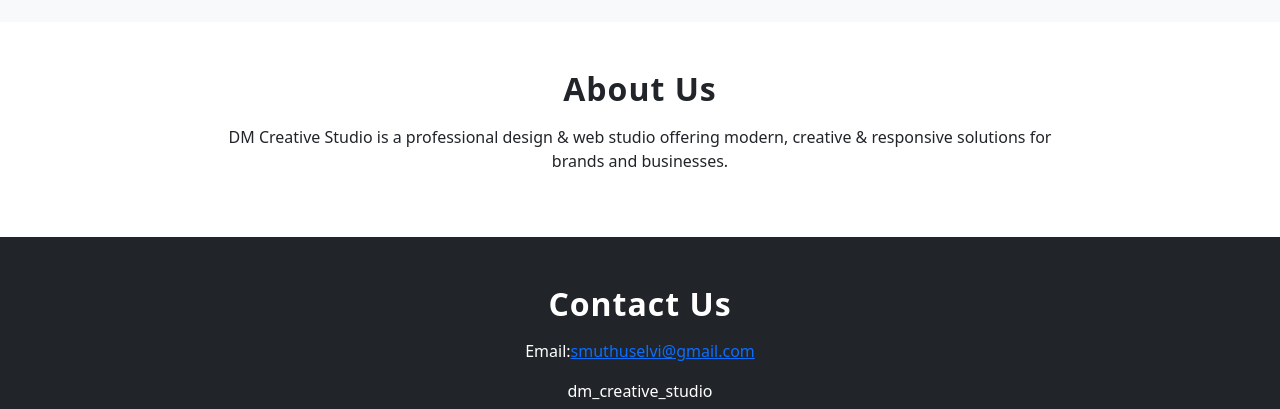
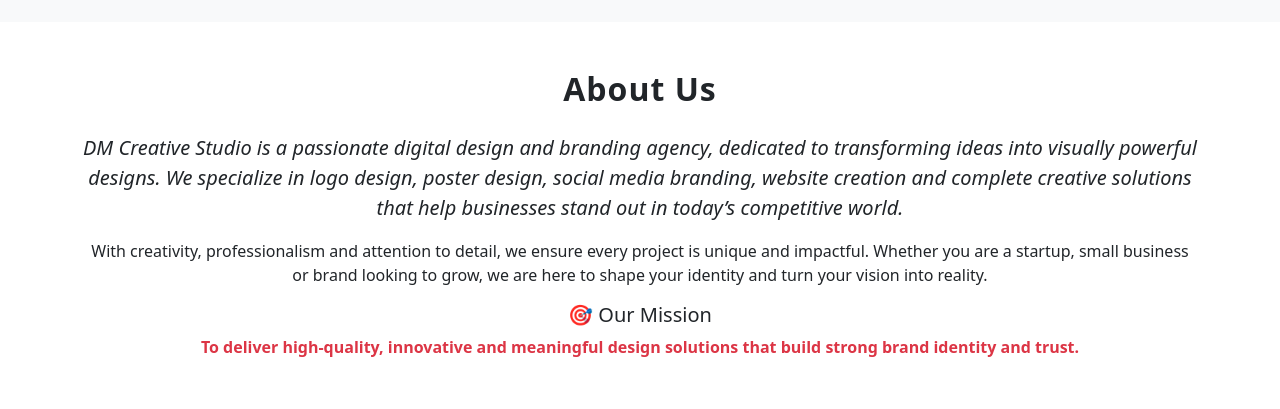
Before and after one commit to muthuselvi12/dm-creative-studio, a React (Vite) app: page / in a window 1280 px wide. Shown: the part 1578-1987 px from the top of the page. Built offline with nearby package versions, Linux system fonts and the light colour scheme.

Commit message:
Update About.jsx

```diff
--- a/src/components/About.jsx
+++ b/src/components/About.jsx
@@ -1,13 +1,35 @@
 export default function About() {
   return (
     <section id="about" className="py-5">
-      <div className="container text-center">
-        <h2 className="fw-bold mb-3" data-aos="fade-up">About Us</h2>
-        <p className="w-75 mx-auto">
-          DM Creative Studio is a professional design & web studio offering
-          modern, creative & responsive solutions for brands and businesses.
+      <div className="container">
+        <h2 className="text-center fw-bold mb-4">About Us</h2>
+
+        <p className="text-center lead">
+          <i>
+            {" "}
+            DM Creative Studio is a passionate digital design and branding
+            agency, dedicated to transforming ideas into visually powerful
+            designs. We specialize in logo design, poster design, social media
+            branding, website creation and complete creative solutions that help
+            businesses stand out in today’s competitive world.
+          </i>
+        </p>
+
+        <p className="text-center">
+          With creativity, professionalism and attention to detail, we ensure
+          every project is unique and impactful. Whether you are a startup,
+          small business or brand looking to grow, we are here to shape your
+          identity and turn your vision into reality.
+        </p>
+
+        <h5 className="text-center mt-3">🎯 Our Mission</h5>
+        <p className="text-center">
+          <b className="text-danger">
+            To deliver high-quality, innovative and meaningful design solutions
+            that build strong brand identity and trust.
+          </b>
         </p>
       </div>
     </section>
-  )
+  );
 }
```
